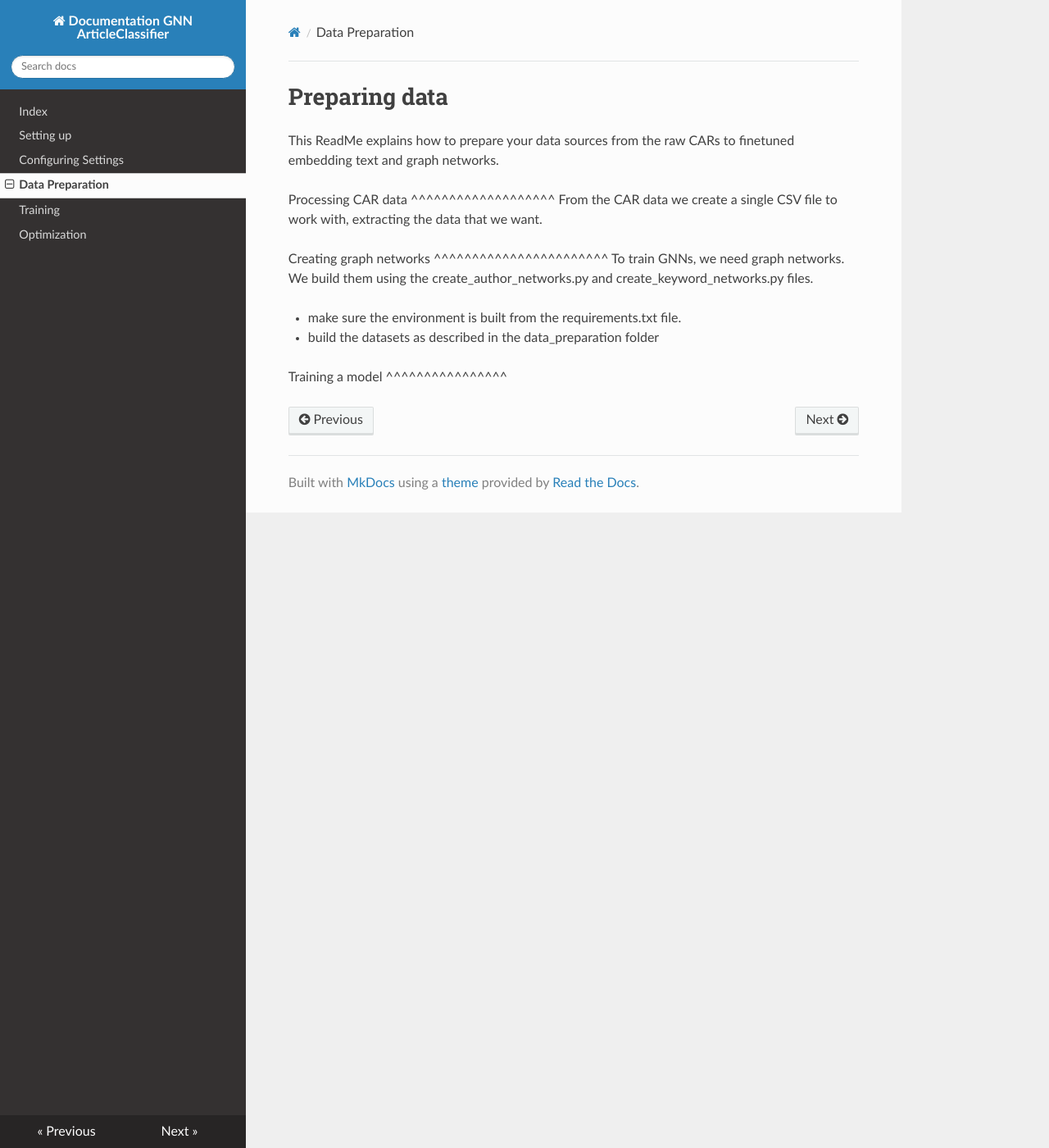
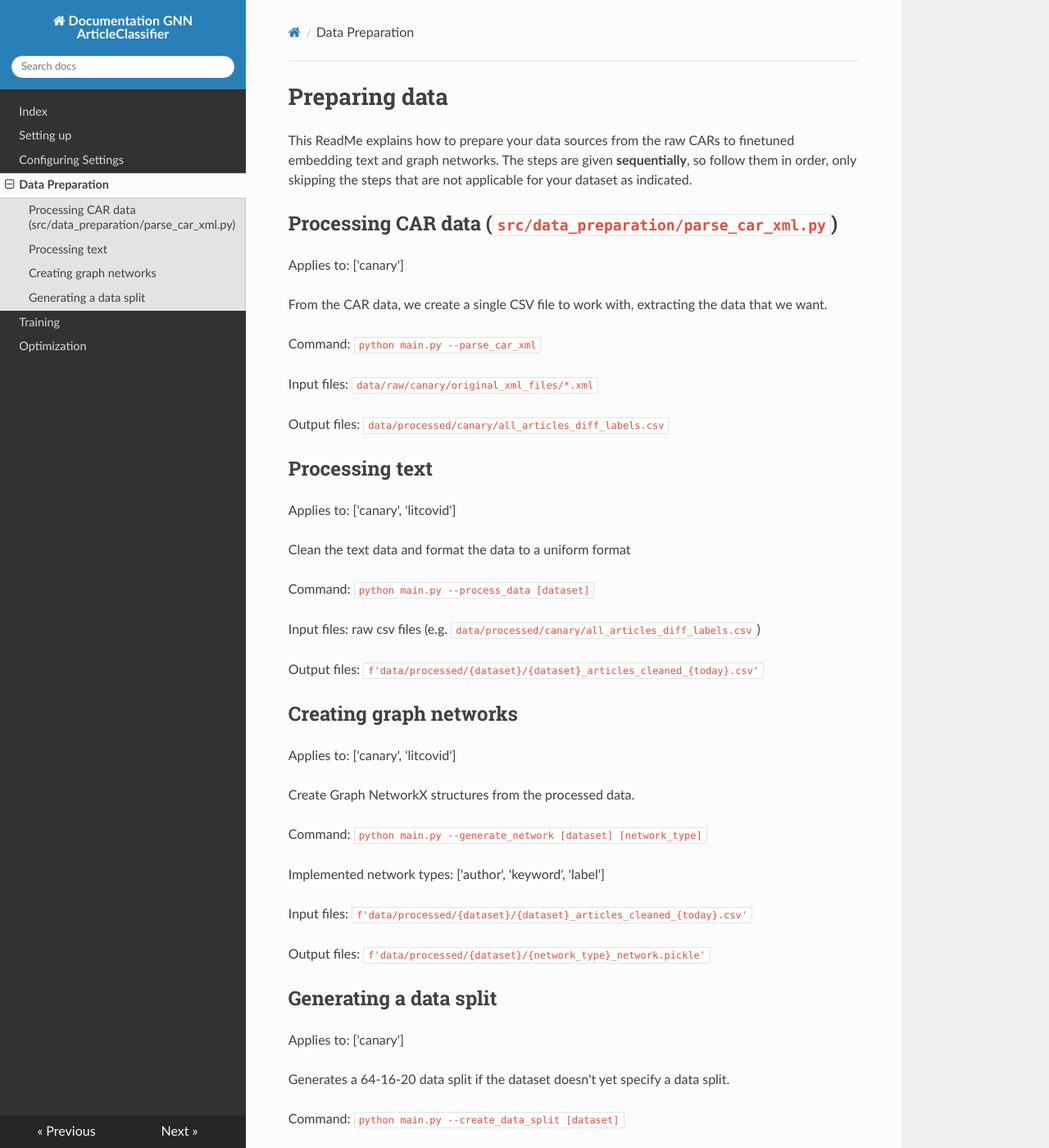
Before and after one commit to rvdb7345/ArticleClassifier, an MkDocs documentation site: the page built from docs/preparing_data.md, in a window 1280 px wide and 1400 px high. Shown: the whole window at 82% size. Built offline with MkDocs 1.6.1, drawn with Linux system fonts in a browser that asks for light colours; nearby versions of some CDN libraries; some of the changed text lies outside the part shown.

Commit message:
Updated the data preparation readme.

````diff
--- a/docs/preparing_data.md
+++ b/docs/preparing_data.md
@@ -2,20 +2,111 @@ Preparing data
 ==============
 
 This ReadMe explains how to prepare your data sources from the raw CARs to finetuned embedding text and graph networks.
+The steps are given **sequentially**, so follow them in order, only skipping the steps that are not applicable for your
+dataset as indicated.
 
-Processing CAR data
-^^^^^^^^^^^^^^^^^^^
-From the CAR data we create a single CSV file to work with, extracting the data that we want.
+## Processing CAR data (```src/data_preparation/parse_car_xml.py```)
 
+Applies to: ['canary']
 
+From the CAR data, we create a single CSV file to work with, extracting the data that we want.
 
-Creating graph networks
-^^^^^^^^^^^^^^^^^^^^^^^
-To train GNNs, we need graph networks. We build them using the create_author_networks.py and create_keyword_networks.py files.
+Command: ```python main.py --parse_car_xml```
 
-* make sure the environment is built from the requirements.txt file.
-* build the datasets as described in the data_preparation folder
+Input files: ```data/raw/canary/original_xml_files/*.xml```
 
+Output files: ```data/processed/canary/all_articles_diff_labels.csv```
 
-Training a model
-^^^^^^^^^^^^^^^^
+## Processing text
+
+Applies to: ['canary', 'litcovid']
+
+Clean the text data and format the data to a uniform format
+
+Command: ```python main.py --process_data [dataset]```
+
+Input files: raw csv files (e.g. ```data/processed/canary/all_articles_diff_labels.csv```)
+
+Output files: ```f'data/processed/{dataset}/{dataset}_articles_cleaned_{today}.csv'```
+
+## Creating graph networks
+
+Applies to: ['canary', 'litcovid']
+
+Create Graph NetworkX structures from the processed data.
+
+Command: ```python main.py --generate_network [dataset] [network_type]```
+
+Implemented network types: ['author', 'keyword', 'label']
+
+Input files: ```f'data/processed/{dataset}/{dataset}_articles_cleaned_{today}.csv'```
+
+Output files: ```f'data/processed/{dataset}/{network_type}_network.pickle'```
+
+## Generating a data split
+
+Applies to: ['canary']
+
+Generates a 64-16-20 data split if the dataset doesn't yet specify a data split.
+
+Command: ```python main.py --create_data_split [dataset]```
+
+# Generating Embeddings
+
+## Generate label embedding models
+
+Applies to: ['canary', 'litcovid']
+
+Embed the label graph to use in the LAHA text embeddings.
+
+Command: ```python main.py --embed_labels [dataset]```
+
+Input files: ```f'data/processed/{dataset}/{dataset}_label_network_weighted.pickle'```
+
+## Training text embedding models
+
+### Finetuning SciBERT
+
+Applies to: ['canary', 'litcovid']
+
+Create a finetuned SciBERT model.
+Set the file paths to the processed text files.
+
+Command: ```python main.py --train_scibert [dataset]```
+
+Input files: ```f'data/processed/{dataset}/{dataset}_articles_cleaned_{today}.csv'```
+
+### Training SciBERT-LAHA
+
+Applies to: ['canary', 'litcovid']
+
+Create a trained LAHA model.
+Set the file paths to the processed text files and finetuned SciBERT model.
+
+Command: ```python main.py --train_xml_embedder [dataset]```
+
+Input files: ```f'data/processed/{dataset}/{dataset}_articles_cleaned_{today}.csv'```
+
+## Generate Text Embeddings
+
+### SciBERT inference
+
+Applies to: ['canary', 'litcovid']
+
+Generate text embeddings with the finetuned SciBERT model.
+Set the file paths to the processed text files and finetuned SciBERT model.
+
+Command: ```python main.py --inference_scibert [dataset]```
+
+Input files: ```f'data/processed/{dataset}/{dataset}_articles_cleaned_{today}.csv'```
+
+### SciBERT-LAHA inference
+
+Applies to: ['canary', 'litcovid']
+
+Generate text embeddings with the trained LAHA-SciBERT model.
+Set the file paths to the processed text files and trained LAHA-SciBERT model.
+
+Command: ```python main.py --inference_xml_embedder [dataset]```
+
+Input files: ```f'data/processed/{dataset}/{dataset}_articles_cleaned_{today}.csv'```
````
Also changed, not shown: 5 other files.
